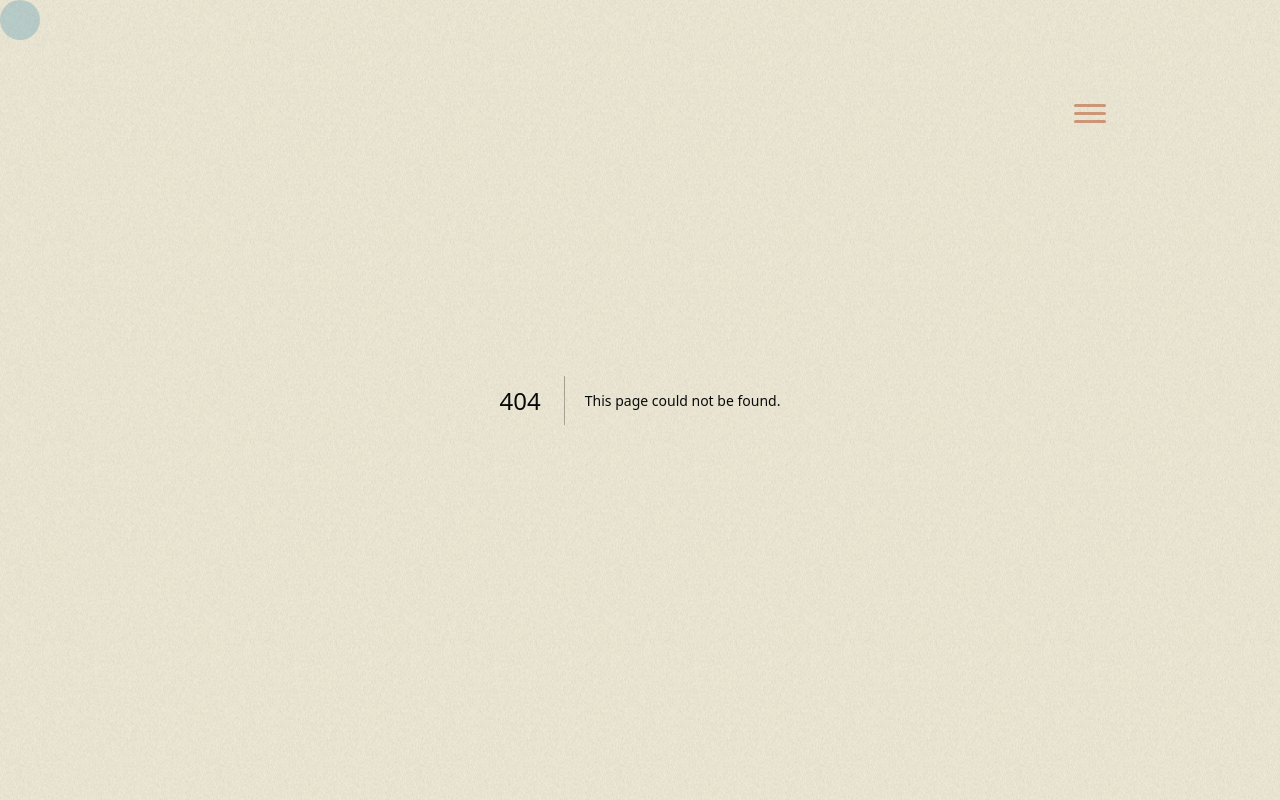
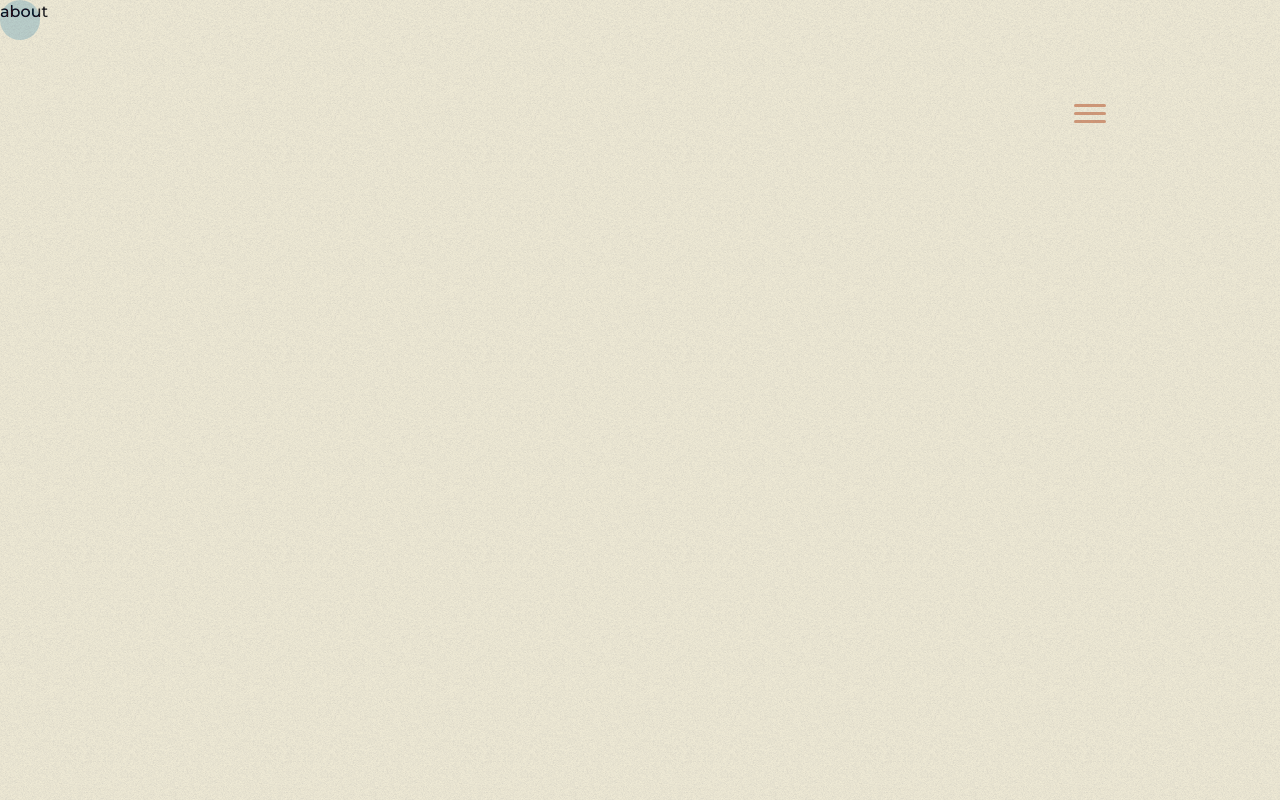
Before and after one commit to amberyufangchiu/nextjs-app-directory, a Next.js app: page /about in a window 1280 px wide. Before the commit this address had no page. Built offline with nearby package versions, Linux system fonts and the light colour scheme.

Commit message:
feat(pages) add about page

```diff
--- /dev/null
+++ b/app/about/page.tsx
@@ -0,0 +1,11 @@
+import React from 'react'
+
+const About = () => {
+  return (
+    <div className='about'>
+      <p>about</p>
+    </div>
+  )
+}
+
+export default About
```
